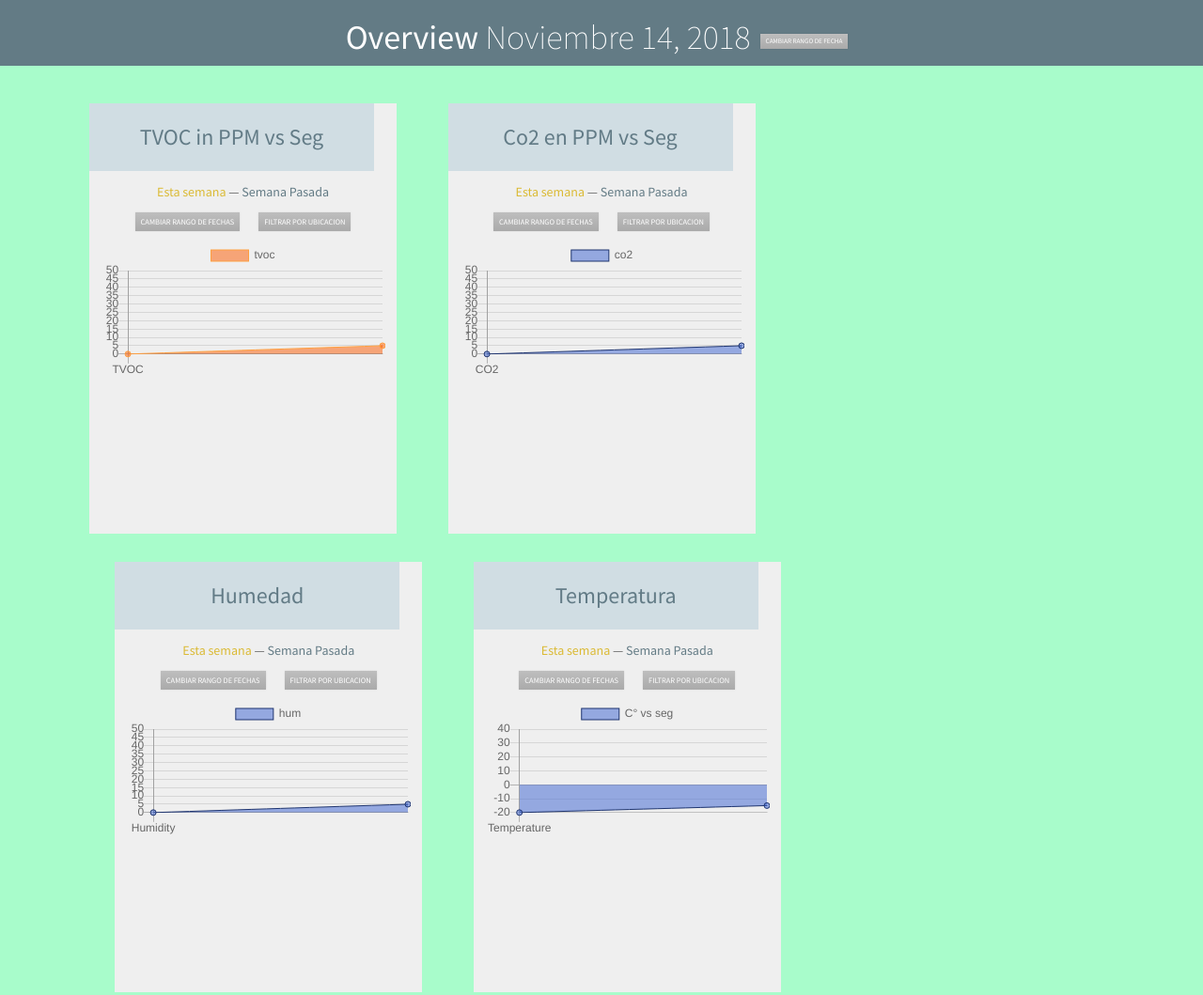
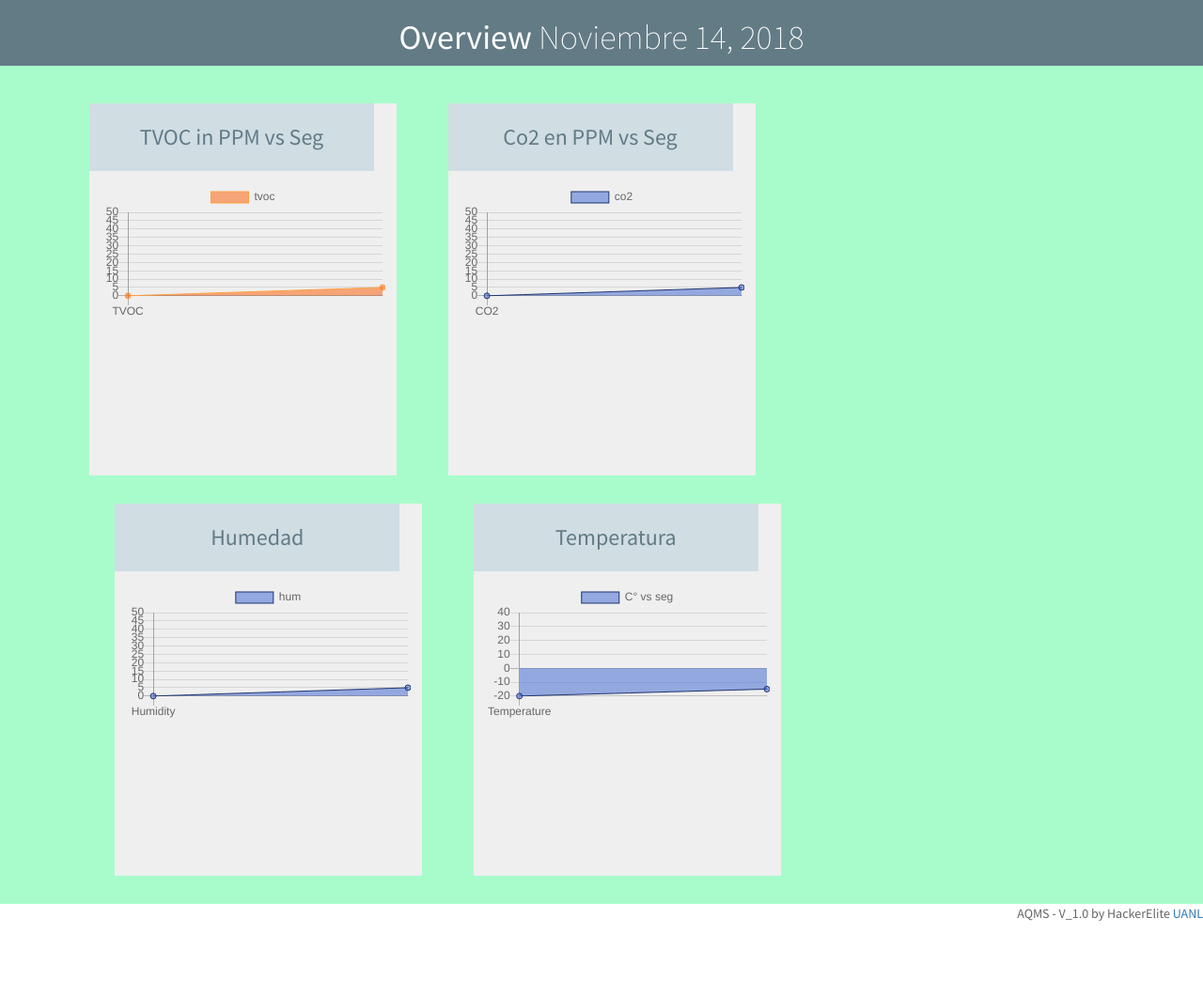
Before and after one commit to AdriCabSan/AQMS, a website: page views/index.html in a window 1280 px wide. Shown: the top 1059 px of the page at 94% size. After the commit the page ends 982 px from the top, so only its background shows below. Drawn offline with nearby package versions, Linux system fonts and the light colour scheme; no server answers.

Commit message:
Feature[layout]:Get rid of currently innecesary buttons

```diff
--- a/views/index.html
+++ b/views/index.html
@@ -19,7 +19,7 @@
       <div class="wrapper">
         <header>
             <div class="container clearfix">
-                <h1>Overview <span>Noviembre 14, 2018</span><a class="button">Cambiar Rango de Fecha</a></h1>
+                <h1>Overview <span>Noviembre 14, 2018</span><!--<a class="button">Cambiar Rango de Fecha</a></h1>-->
             </div>
         </header>
 
@@ -28,8 +28,8 @@
           <div class="third widget line">
             <div class="chart-legend">
                 <h3>TVOC in PPM vs Seg</h3>
-                <p><span>Esta semana</span> &mdash; <strong>Semana Pasada</strong></p>
-                <p><a href="" class="button">Cambiar Rango de Fechas</a><a href="" class="button">Filtrar por Ubicacion</a></p>
+                 <!-- <p><span>Esta semana</span> &mdash; <strong>Semana Pasada</strong></p>
+               <p><a href="" class="button">Cambiar Rango de Fechas</a><a href="" class="button">Filtrar por Ubicacion</a></p> -->
             </div>
             <div class="canvas-container">
                 <canvas id="tvocChart"></canvas>
@@ -40,8 +40,8 @@
         <div class="third widget line">
             <div class="chart-legend">
                 <h3>Co2 en PPM vs Seg</h3>
-                <p><span>Esta semana</span> &mdash; <strong>Semana Pasada</strong></p>
-                <p><a href="" class="button">Cambiar Rango de Fechas</a><a href="" class="button">Filtrar por Ubicacion</a></p>
+               <!-- <p><span>Esta semana</span> &mdash; <strong>Semana Pasada</strong></p>
+                <p><a href="" class="button">Cambiar Rango de Fechas</a><a href="" class="button">Filtrar por Ubicacion</a></p>-->
             </div>
             <div class="canvas-container">
                 <canvas id="co2Chart"></canvas>
@@ -52,9 +52,8 @@
          <div class="third widget line">
                 <div class="chart-legend">
                     <h3>Humedad</h3>
-                    <p><span>Esta semana</span> &mdash; <strong>Semana Pasada</strong></p>
-                <p><a href="" class="button">Cambiar Rango de Fechas</a><a href="" class="button">Filtrar por Ubicacion</a></p>
-                </div>
+ <!-- <p><span>Esta semana</span> &mdash; <strong>Semana Pasada</strong></p>
+                <p><a href="" class="button">Cambiar Rango de Fechas</a><a href="" class="button">Filtrar por Ubicacion</a></p>-->                </div>
                 <div class="canvas-container">
                     <canvas id="humChart"></canvas>
                 </div>
@@ -64,8 +63,8 @@
             <div class="third widget line">
                 <div class="chart-legend">
                     <h3>Temperatura</h3>
-                    <p><span>Esta semana</span> &mdash; <strong>Semana Pasada</strong></p>
-                <p><a href="" class="button">Cambiar Rango de Fechas</a><a href="" class="button">Filtrar por Ubicacion</a></p>
+  <!-- <p><span>Esta semana</span> &mdash; <strong>Semana Pasada</strong></p>
+                <p><a href="" class="button">Cambiar Rango de Fechas</a><a href="" class="button">Filtrar por Ubicacion</a></p>-->
                 </div>
                 <div class="canvas-container">
                     <canvas id="tempChart"></canvas>
```
